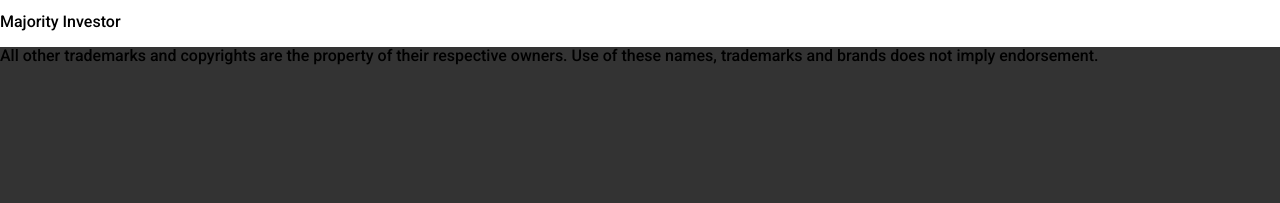
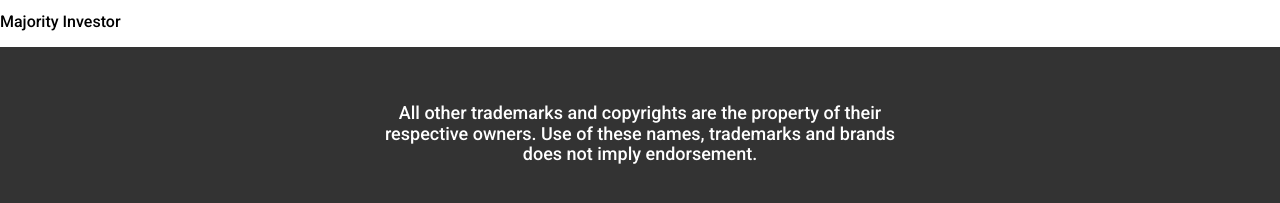
Before and after one commit to BrynkinSergey/html-css, a website: page index.html in a window 1280 px wide. Shown: the part 1327-1530 px from the top of the page. Drawn offline with nearby package versions, Linux system fonts and the light colour scheme.

Commit message:
add footer styles

```diff
--- a/style.css
+++ b/style.css
@@ -78,4 +78,18 @@ body {
   height: 176px;
   width: 100%;
   background-color: #333333;
+  color: white;
+
+  display: flex;
+  justify-content: center;
+  align-items: center;
+  text-align: center;
+
+  font-weight: 400;
+  font-size: 18px;
 }
+
+.footer__text {
+  width: 540px;
+  height: 64px;
+}
```
